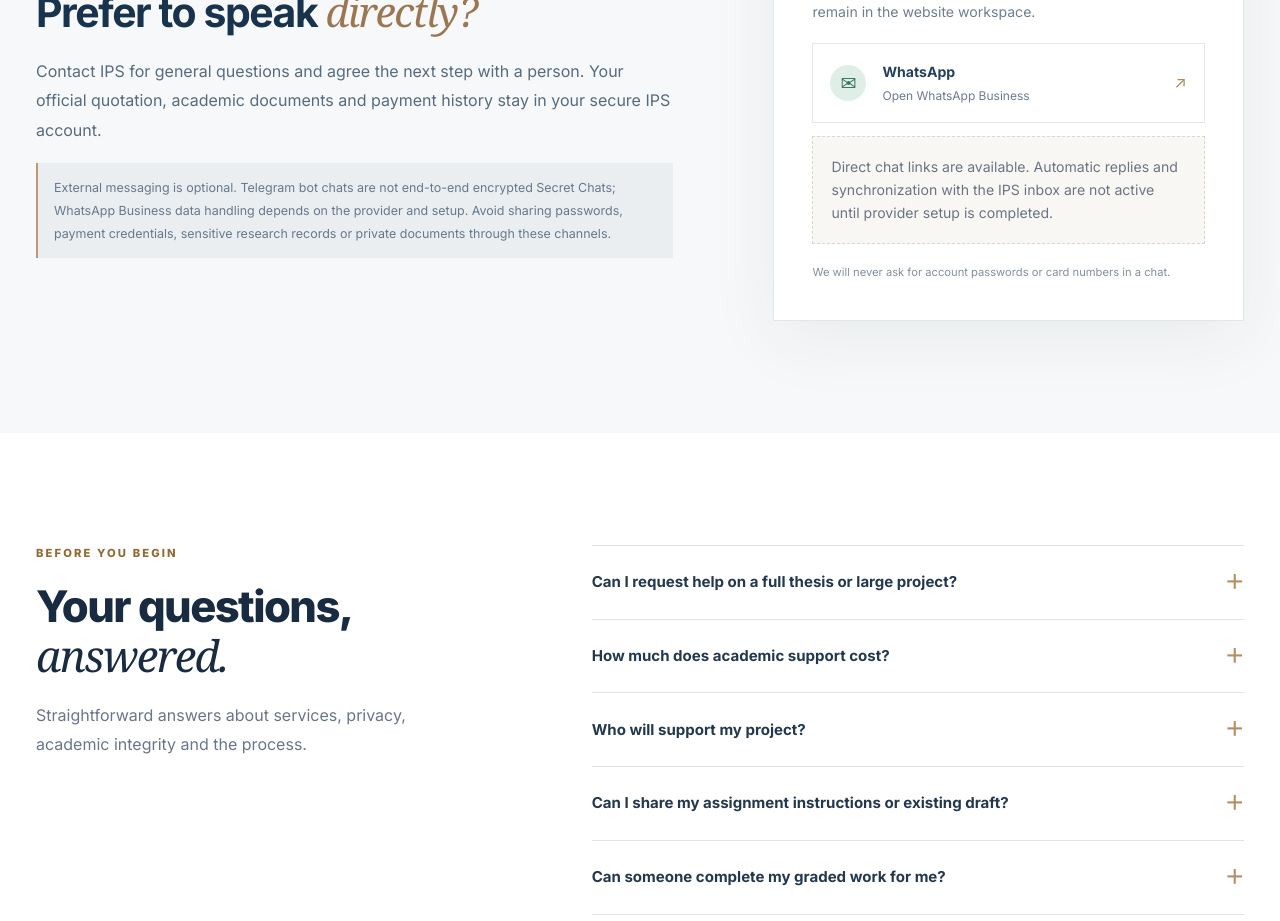
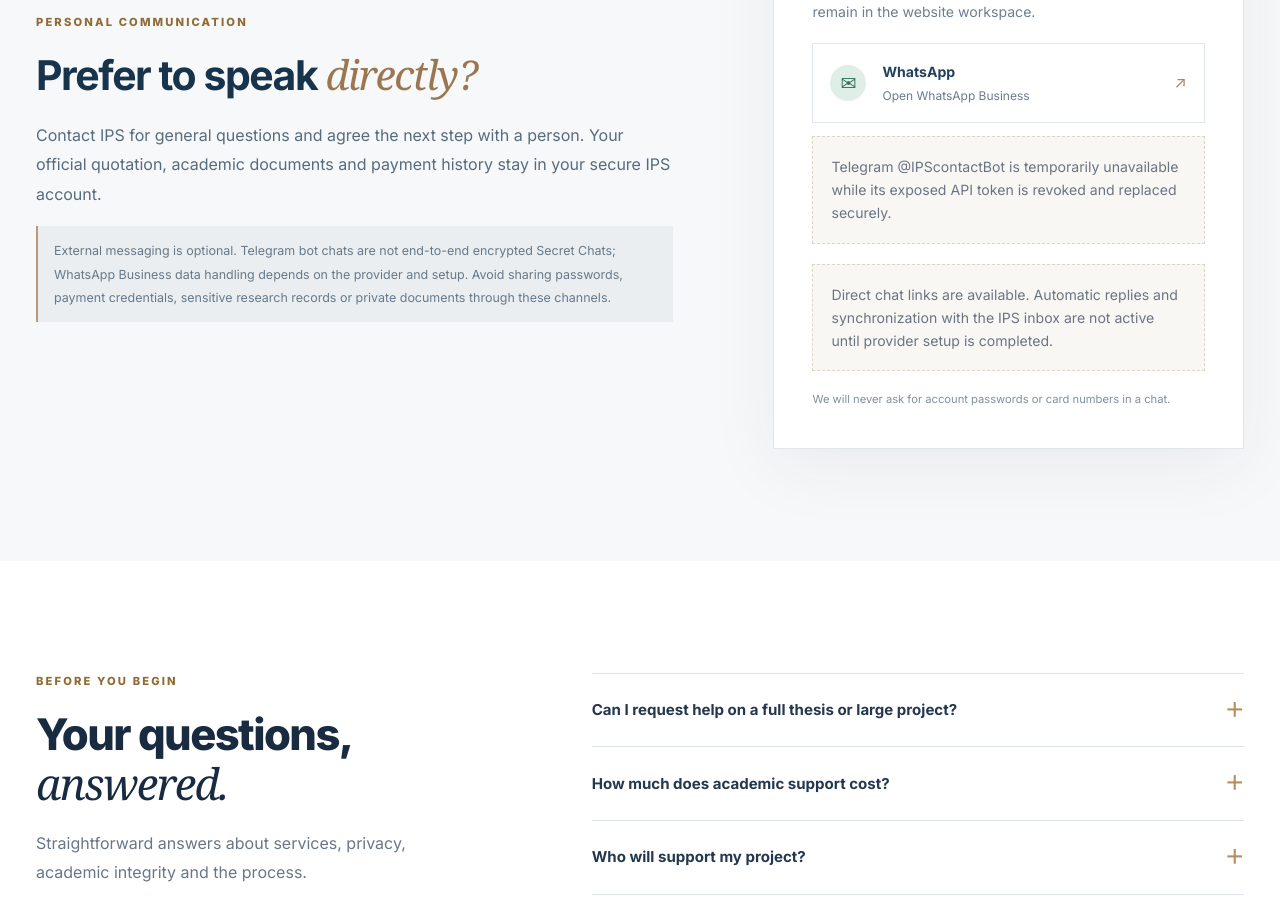
Before and after one commit to jabulanimanenji-dev/ips-mvp-react, a React (Vite) app: page /student-support in a window 1280 px wide. Shown: the part 6340-7261 px from the top of the page. Built offline with nearby package versions, Linux system fonts and the light colour scheme; no server answers.

Commit message:
Show WhatsApp now; explain Telegram bot is safely paused until token rotation

```diff
--- a/src/components/public/ContactOptions.jsx
+++ b/src/components/public/ContactOptions.jsx
@@ -38,6 +38,7 @@ export default function ContactOptions(){
             <span><b>{label}</b><small>{description}</small></span><span aria-hidden="true">↗</span>
           </a>)
           : <p role="status" className="ipsa-contact-unavailable">WhatsApp and Telegram will appear here when our verified business channels are activated. For now, use your IPS workspace to contact us.</p>}
+        {!config?.telegram?.available && <p className="ipsa-contact-unavailable">Telegram @IPScontactBot is temporarily unavailable while its exposed API token is revoked and replaced securely.</p>}
         {options.length>0 && integrated!==options.length && <p className="ipsa-contact-unavailable" role="status">Direct chat links are available. Automatic replies and synchronization with the IPS inbox are not active until provider setup is completed.</p>}
         <small>We will never ask for account passwords or card numbers in a chat.</small>
       </div>
```
